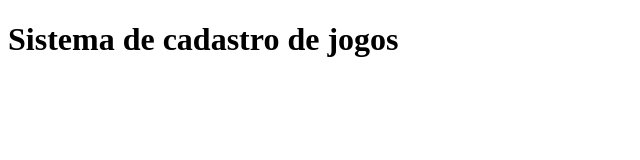
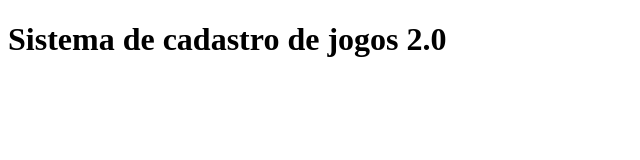
Before and after one commit to Renan-Rodolfo/Reposit-rio-alpha, a plain HTML site: page index.html in a window 1280 px wide. Shown: the full height of the page, 0-640 px from the left. Drawn offline with Linux system fonts and the light colour scheme.

Commit message:
linkando o app js com o html

```diff
--- a/index.html
+++ b/index.html
@@ -7,7 +7,7 @@
     <title>Meus Jogos</title>
 </head>
 <body>
-   <h1>Sistema de cadastro de jogos</h1>
-
+   <h1>Sistema de cadastro de jogos 2.0</h1>
+    <script src="app.js"></script>
 </body>
 </html>
```
